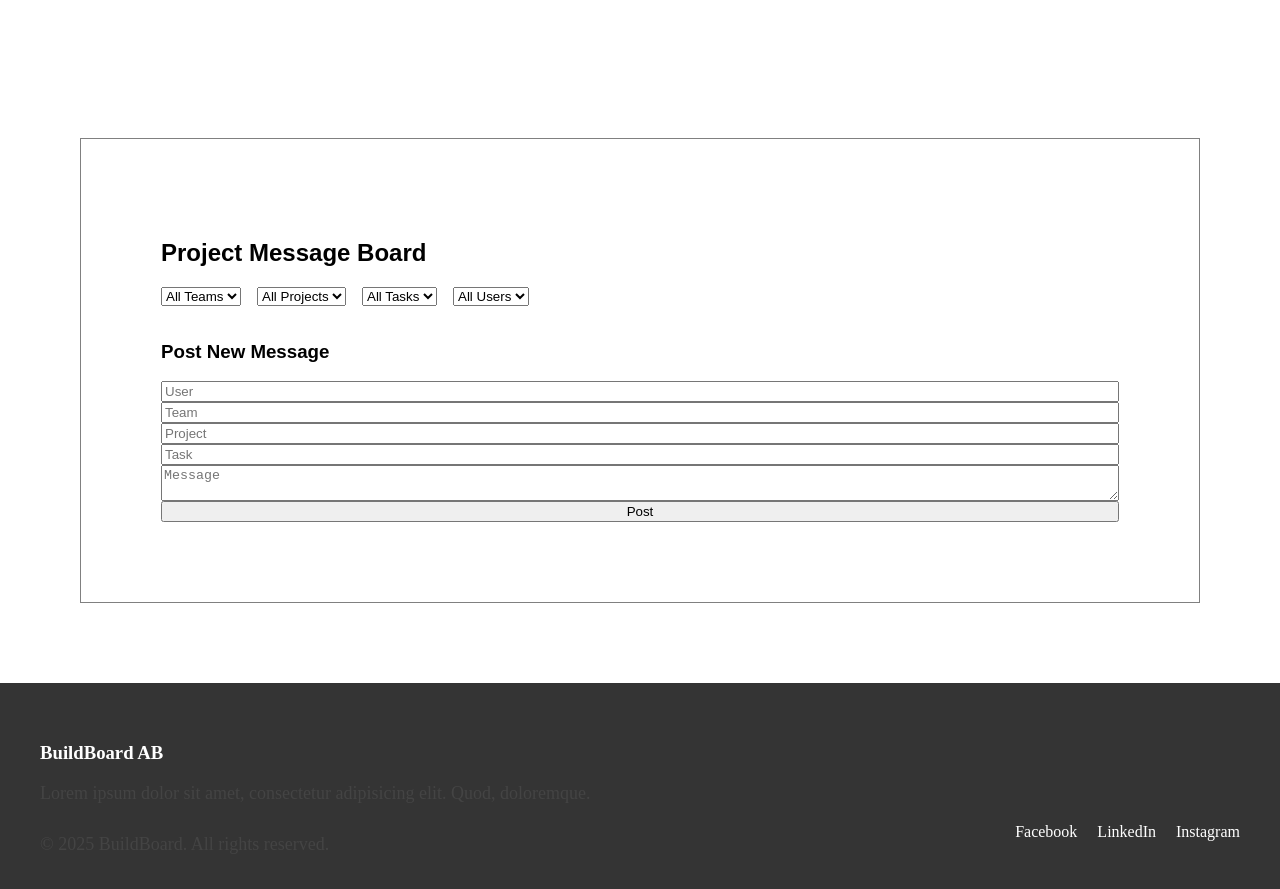
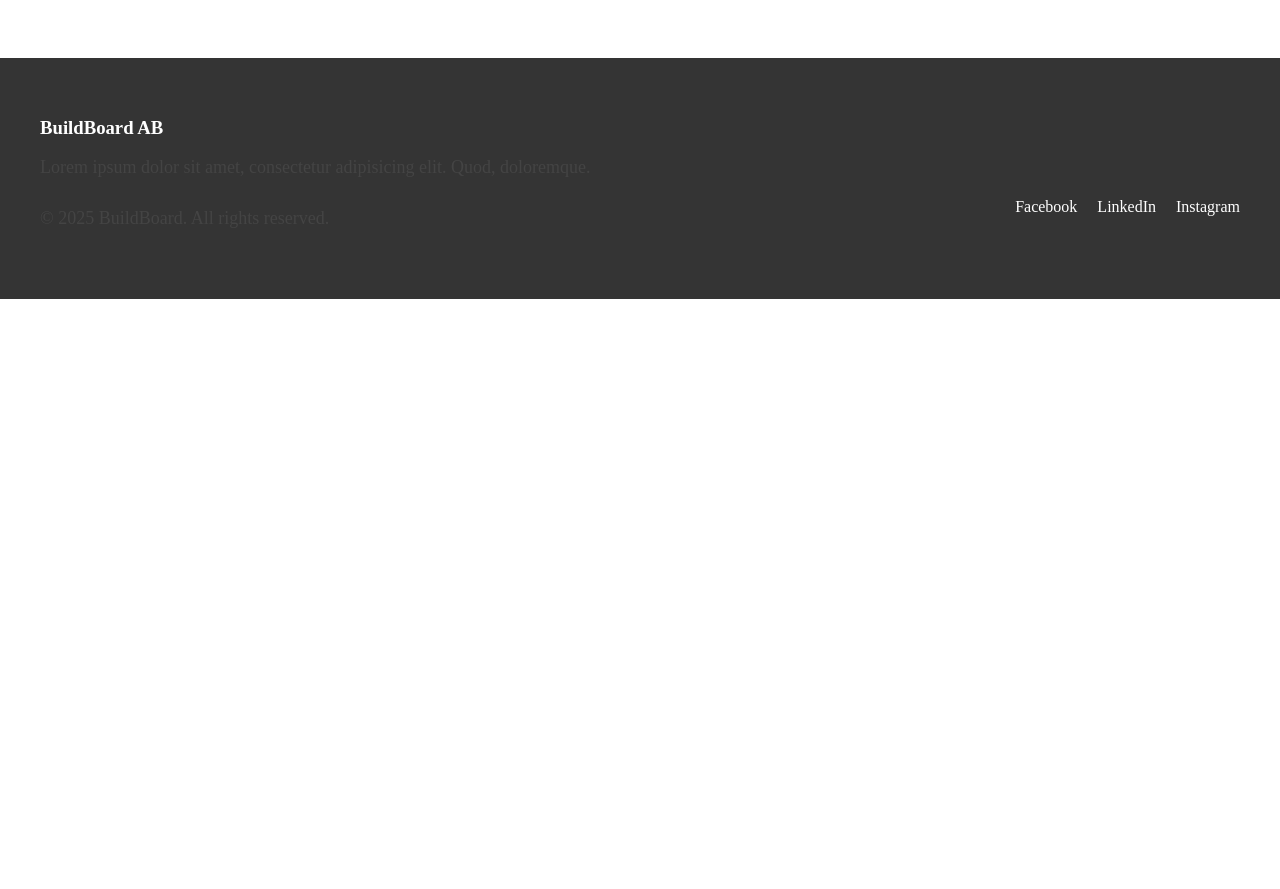
Before and after one commit to joshuauaua/buildboard-frontend, a React (Vite) app: page /team in a window 1280 px wide. Shown: the part 1700-2589 px from the top of the page. After the commit the page ends 1999 px from the top, so only its background shows below. Built offline with nearby package versions, Linux system fonts and the light colour scheme.

Commit message:
Deleted Message board from Team

```diff
--- a/src/components/teamPage/MessageBoard.css
+++ /dev/null
@@ -1,14 +0,0 @@
-
-.message-board{
-  padding: 80px;
-  margin: 80px;
-  font-family: sans-serif;
-  background-color: rgb(255, 255, 255);
-  border-color: gray;
-  border-width: 1px;
-  border-style: solid;
-}
-
-.new-message{
-  display: grid;
-}
--- a/src/components/teamPage/MessageBoard.jsx
+++ /dev/null
@@ -1,127 +0,0 @@
-import { useState } from "react";
-import "./MessageBoard.css";
-
-
-
-export default function MessageBoard({ messages = [], addMessage }) {
-  const [filters, setFilters] = useState({
-    user: "",
-    team: "",
-    project: "",
-    task: "",
-  });
-
-  const [newMessage, setNewMessage] = useState({
-    user: "",
-    team: "",
-    project: "",
-    task: "",
-    content: "",
-  });
-
-  const users = [...new Set(messages.map((m) => m.user))];
-  const teams = [...new Set(messages.map((m) => m.team))];
-  const projects = [...new Set(messages.map((m) => m.project))];
-  const tasks = [...new Set(messages.map((m) => m.task))];
-
-  const filteredMessages = messages.filter((msg) => {
-    return (
-      (!filters.user || msg.user === filters.user) &&
-      (!filters.team || msg.team === filters.team) &&
-      (!filters.project || msg.project === filters.project) &&
-      (!filters.task || msg.task === filters.task)
-    );
-  });
-
-  const handleNewMessageChange = (key) => (e) => {
-    setNewMessage({ ...newMessage, [key]: e.target.value });
-  };
-
-  const submitMessage = () => {
-    if (newMessage.user && newMessage.content) {
-      addMessage({ ...newMessage, id: Date.now() });
-      setNewMessage({
-        user: "",
-        team: "",
-        project: "",
-        task: "",
-        content: "",
-      });
-    }
-  };
-
-  return (
-    <div className="message-board">
-      <h2>Project Message Board</h2>
-
-      <div className="filters">
-        <select onChange={(e) => setFilters({ ...filters, team: e.target.value })} value={filters.team}>
-          <option value="">All Teams</option>
-          {teams.map((t) => (
-            <option key={t} value={t}>{t}</option>
-          ))}
-        </select>
-        <select onChange={(e) => setFilters({ ...filters, project: e.target.value })} value={filters.project}>
-          <option value="">All Projects</option>
-          {projects.map((p) => (
-            <option key={p} value={p}>{p}</option>
-          ))}
-        </select>
-        <select onChange={(e) => setFilters({ ...filters, task: e.target.value })} value={filters.task}>
-          <option value="">All Tasks</option>
-          {tasks.map((t) => (
-            <option key={t} value={t}>{t}</option>
-          ))}
-        </select>
-        <select onChange={(e) => setFilters({ ...filters, user: e.target.value })} value={filters.user}>
-          <option value="">All Users</option>
-          {users.map((u) => (
-            <option key={u} value={u}>{u}</option>
-          ))}
-        </select>
-      </div>
-
-      <div className="messages">
-        {filteredMessages.map((msg) => (
-          <div key={msg.id || msg.content} className="message">
-            <p>
-              <strong>{msg.user}</strong>{" "}
-              [{msg.team} &gt; {msg.project} &gt; {msg.task}]
-            </p>
-            <p>{msg.content}</p>
-          </div>
-        ))}
-      </div>
-
-      <div className="new-message">
-        <h3>Post New Message</h3>
-        <input
-          placeholder="User"
-          value={newMessage.user}
-          onChange={handleNewMessageChange("user")}
-        />
-        <input
-          placeholder="Team"
-          value={newMessage.team}
-          onChange={handleNewMessageChange("team")}
-        />
-        <input
-          placeholder="Project"
-          value={newMessage.project}
-          onChange={handleNewMessageChange("project")}
-        />
-        <input
-          placeholder="Task"
-          value={newMessage.task}
-          onChange={handleNewMessageChange("task")}
-        />
-        <textarea
-          placeholder="Message"
-          value={newMessage.content}
-          onChange={handleNewMessageChange("content")}
-        />
-        <button onClick={submitMessage}>Post</button>
-      </div>
-    </div>
-  );
-}
--- a/src/pages/Team.jsx
+++ b/src/pages/Team.jsx
@@ -1,7 +1,6 @@
 
 import "./Team.css";
 import TeamDirectory from "../components/teamPage/TeamDirectory";
-import MessageBoard from "../components/teamPage/MessageBoard";
 import { Link } from "react-router-dom";
 
 
@@ -19,7 +18,6 @@ export default function Team(){
 
     <TeamDirectory/>
 
-    <MessageBoard/>
 
 
 
```
